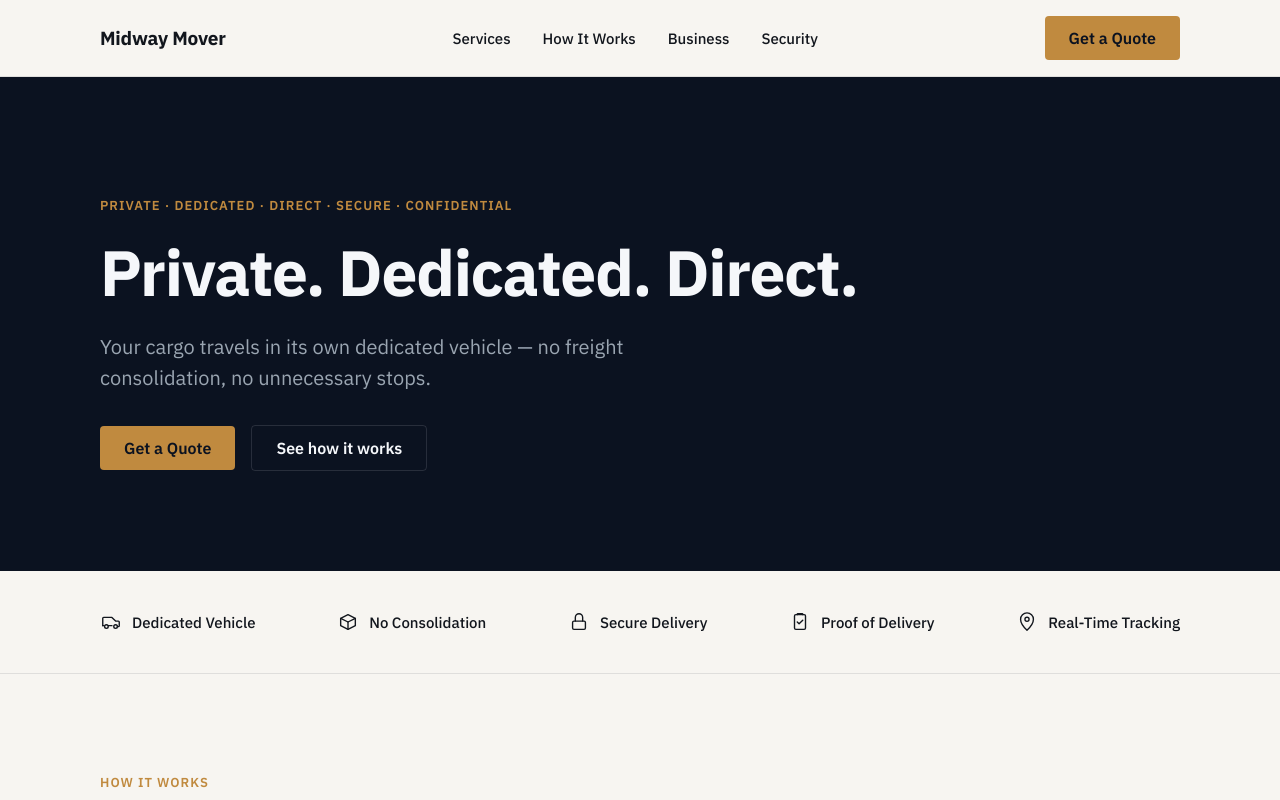
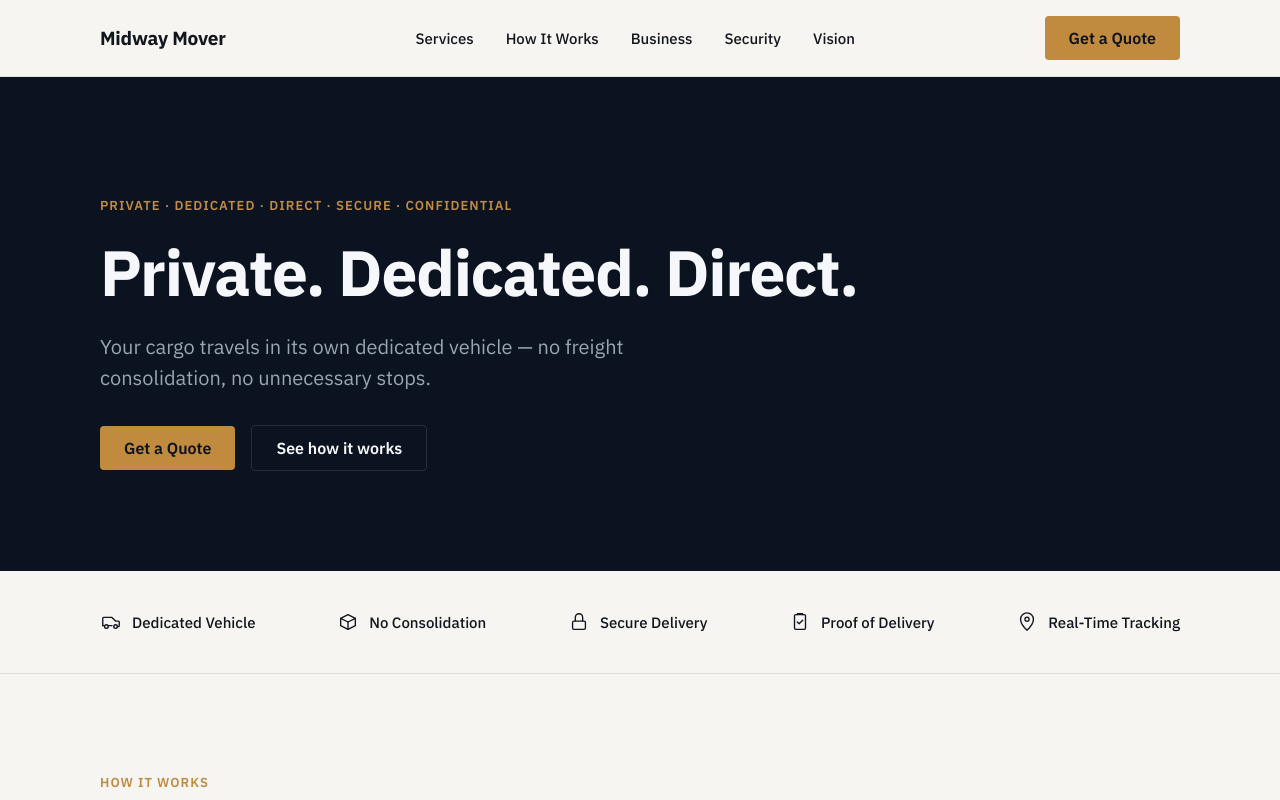
Before and after one commit to farooqumareng-alt/midwaymover, a Next.js app in the folder apps/web/: page / in a window 1280 px wide. Shown: the top 800 px of the page. Built offline with nearby package versions, Linux system fonts and the light colour scheme.

Commit message:
feat: add Vision link to site nav

```diff
--- a/apps/web/src/components/marketing/Header.tsx
+++ b/apps/web/src/components/marketing/Header.tsx
@@ -9,6 +9,7 @@ const NAV_LINKS = [
   { href: "#how-it-works", label: "How It Works" },
   { href: "#business", label: "Business" },
   { href: "#security", label: "Security" },
+  { href: "/vision", label: "Vision" },
 ];
 
 export function Header() {
```
